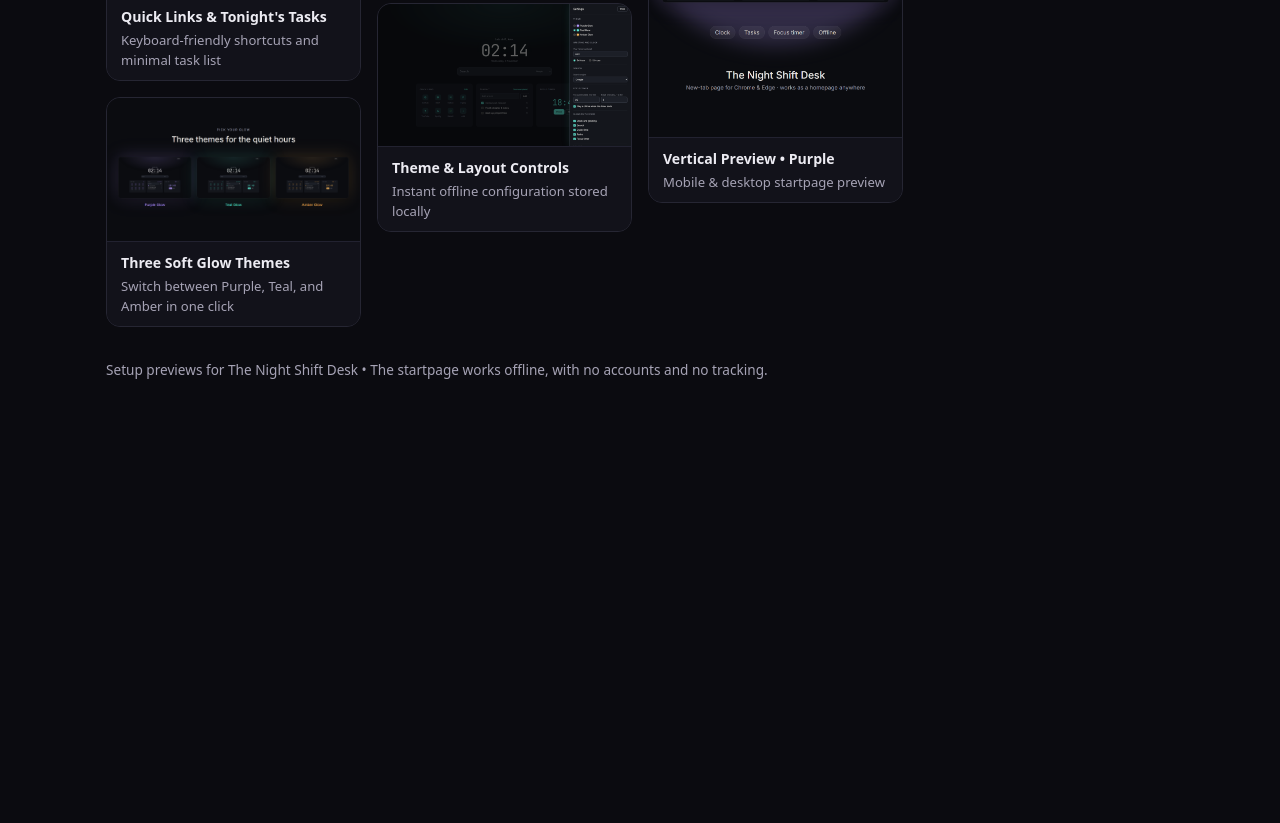
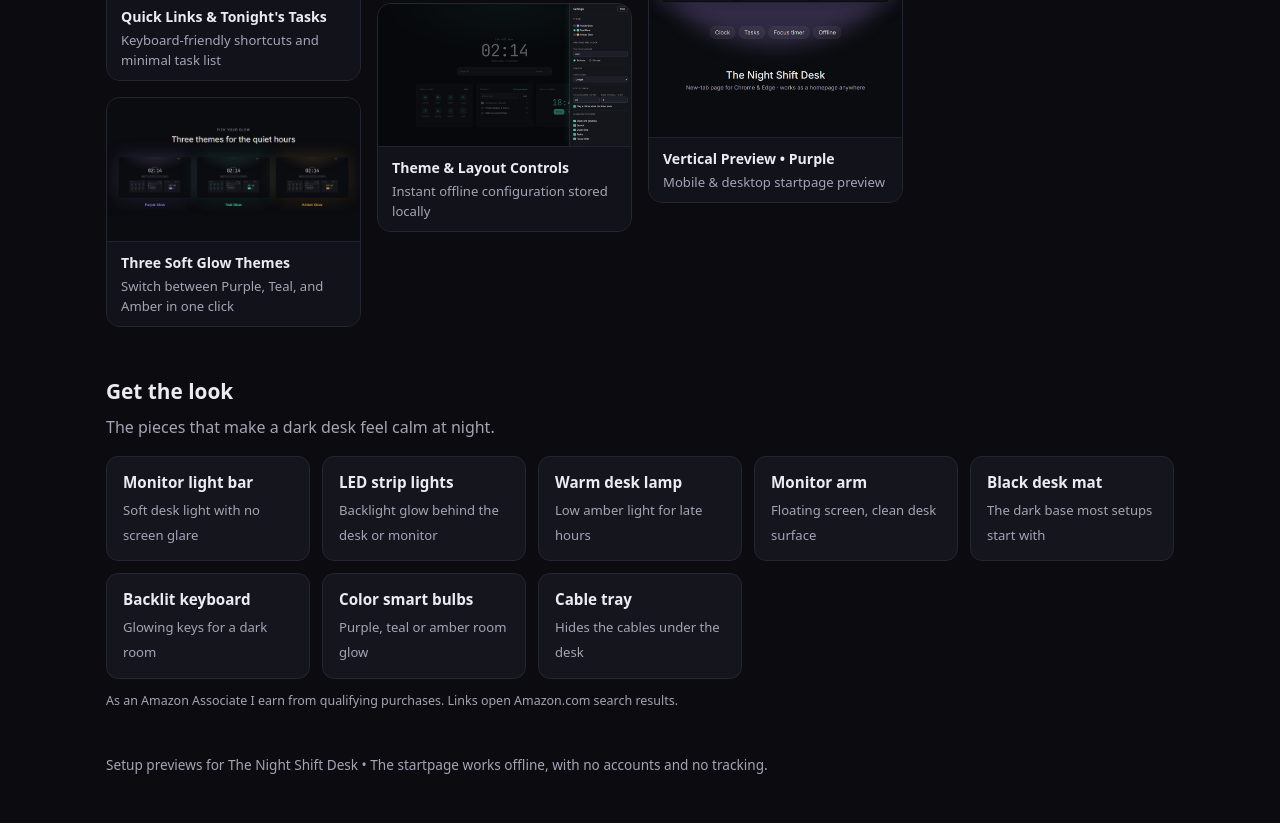
Before and after one commit to basilisleiva-beep/dark-pc-setups, a plain HTML site: page index.html in a window 1280 px wide. Shown: the part 1540-2363 px from the top of the page. Before the commit the page ends 1968 px from the top, so only its background shows below. Drawn offline with Linux system fonts and the light colour scheme.

Commit message:
Turn on the Amazon Get the look block
Set the Associates tracking ID; the site is now on the account's website list.

Co-Authored-By: Claude Opus 5.5 <noreply@anthropic.com>

```diff
--- a/index.html
+++ b/index.html
@@ -238,7 +238,7 @@
       // GoatCounter (free, cookieless page + click counts). Stays off until GC_CODE is set to the GoatCounter site code.
       var GC_CODE = "";
       // Amazon Associates tracking ID for amazon.com (e.g. "nightshiftdesk-20"). Empty = the "Get the look" block stays hidden.
-      var AMAZON_TAG = "";
+      var AMAZON_TAG = "deskaftershif-20";
       if (/^[a-z0-9-]+-2\d$/i.test(AMAZON_TAG)) {
         document.querySelectorAll("#getTheLook .look-item").forEach(function (a) {
           a.href = "https://www.amazon.com/s?k=" + encodeURIComponent(a.getAttribute("data-q")) + "&tag=" + AMAZON_TAG;
```
